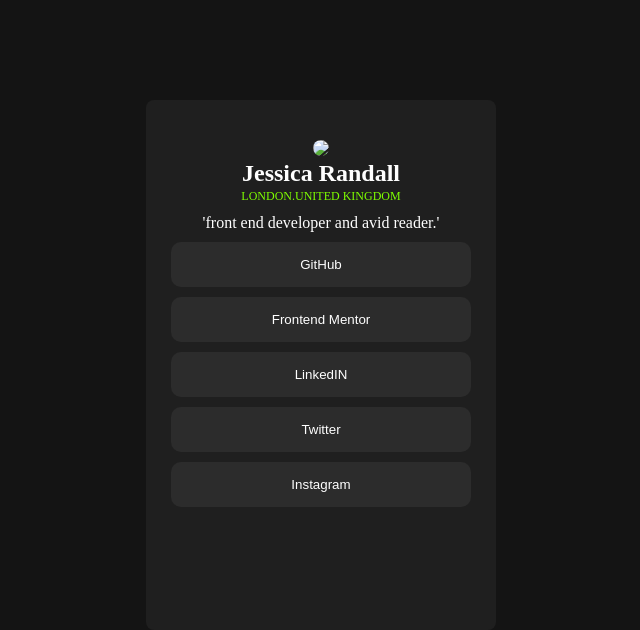
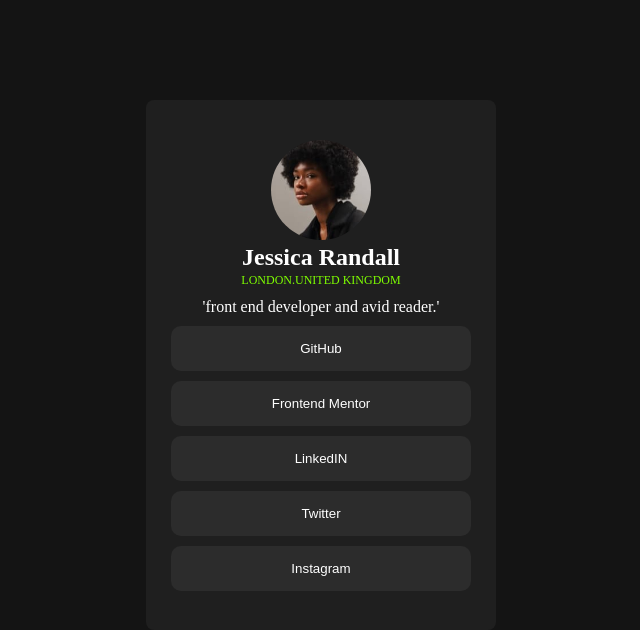
Before and after one commit to Parsa-Zolfaghari/profile_web, a plain HTML site: page index.html in a window 1280 px wide. Shown: the whole page, without its empty margins (319-959 px from the left). Drawn offline with Linux system fonts and the light colour scheme.

Commit message:
added img

```diff
--- a/index.html
+++ b/index.html
@@ -8,7 +8,7 @@
 </head>
 <body>
     <div class="header">
-        <img src=".//social-links-profile-main/social-links-profile-main/assets/images/avatar-jessica.jpeg" class="img-men"/>
+        <img src="/avatar-jessica.jpeg" class="img-men"/>
         <h2 class="name">Jessica Randall</h2>
         <p class="paragraph">LONDON.UNITED KINGDOM</p>
         <p class="paragraph-job">'front end developer and avid reader.'</p>
```
